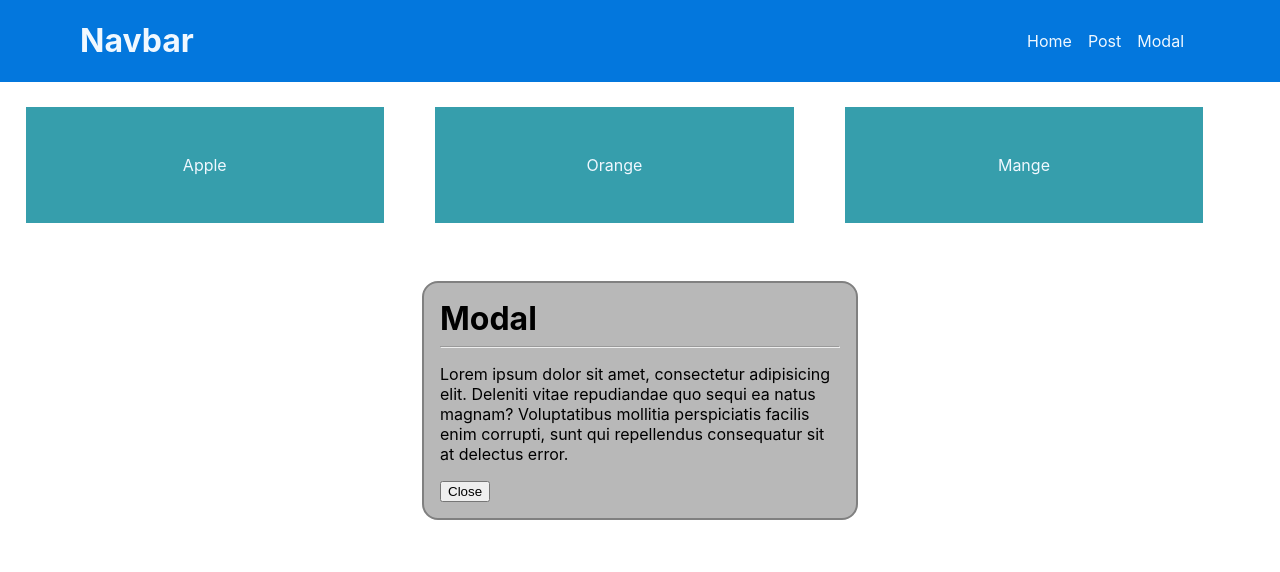
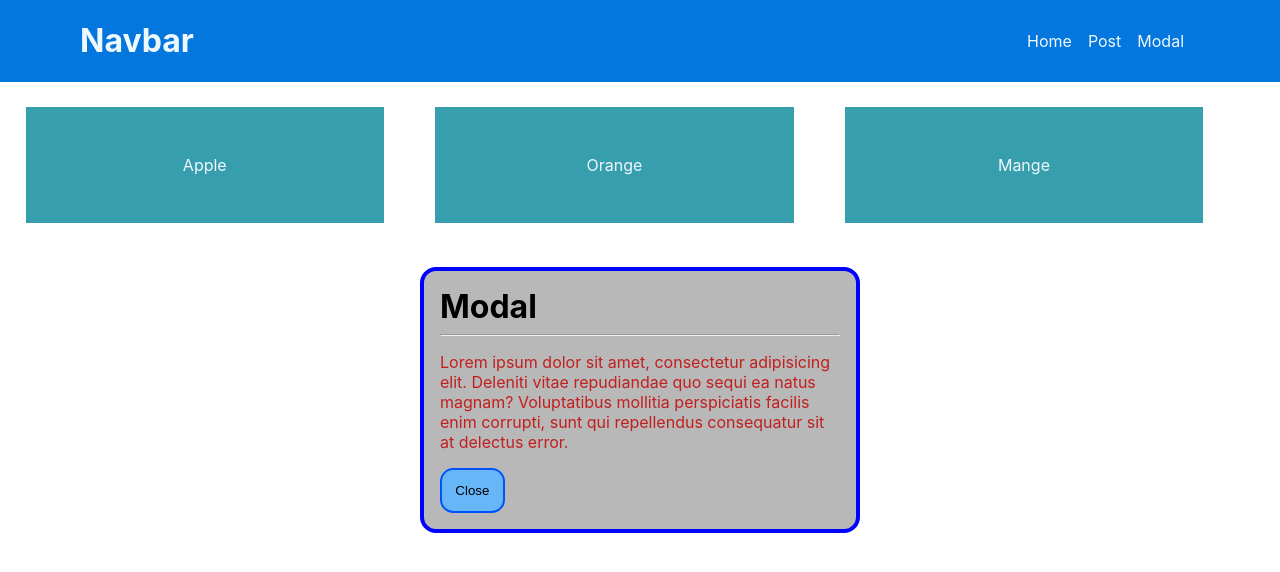
Before and after one commit to KyawZayYa2222/Learning-react, a React (Create React App) app in the folder spa-react/: page / in a window 1280 px wide. Both pictures are taken after a click on the item "Modal". Shown: the top 572 px of the page. Built offline with nearby package versions, Linux system fonts and the light colour scheme.

Commit message:
using css

```diff
--- a/spa-react/src/App.js
+++ b/spa-react/src/App.js
@@ -12,15 +12,17 @@ export default function App() {
 
   let [showModal, setShowModal] = useState(false);
 
+  let className = 'text-danger';
+
   return (
     <>
     <Navbar setShowModal={setShowModal}/>
     <Post posts={posts}></Post>
     {
-      showModal && <Modal setShowModal={setShowModal}>
+      showModal && <Modal setShowModal={setShowModal} danger={false}>
         <h1 className="title">Modal</h1>
         <hr />
-        <p>
+        <p className={`text ${className}`}>
           Lorem ipsum dolor sit amet, consectetur adipisicing elit.
           Deleniti vitae repudiandae quo sequi ea natus magnam?
           Voluptatibus mollitia perspiciatis facilis enim corrupti,
--- a/spa-react/src/components/Modal/index.css
+++ b/spa-react/src/components/Modal/index.css
@@ -1,4 +1,4 @@
-.modal-con {
+.modal-component .modal-con {
     position: absolute;
     top: 0;
     left: 0;
@@ -10,7 +10,7 @@
     align-items: center;
 }
 
-.modal-con .modal {
+.modal-component .modal-con .modal {
     width: 400px;
     background-color: rgb(184, 184, 184);
     padding: 1em;
@@ -18,7 +18,11 @@
     border-radius: 1em;
 }
 
-.modal .title {
+.modal-component .modal .title {
     padding: 0;
     margin: 0;
 }
+
+.text-danger {
+    color: rgb(194, 31, 31);
+  }
--- a/spa-react/src/components/Modal/index.js
+++ b/spa-react/src/components/Modal/index.js
@@ -1,15 +1,21 @@
 import React from 'react'
 import './index.css'
 import ReactDom from 'react-dom'
+import styles from './modal.module.css'
 
-export default function Modal({children, setShowModal}) {
+export default function Modal({children, setShowModal, danger}) {
   return (
     ReactDom.createPortal(
-      <div className='modal-con'>
-          <div className="modal">
-              {children}
-              <button onClick={() => setShowModal(false)}>Close</button>
-          </div>
+      <div className="modal-component">
+        <div className='modal-con'>
+            <div className="modal" style={{
+                border: '4px solid',
+                borderColor: danger ? 'red' : 'blue'
+              }}>
+                {children}
+                <button onClick={() => setShowModal(false)} className={styles.btn}>Close</button>
+            </div>
+        </div>
       </div>
     , document.getElementById('modal'))
   )
--- /dev/null
+++ b/spa-react/src/components/Modal/modal.module.css
@@ -0,0 +1,11 @@
+.btn {
+    cursor: pointer;
+    padding: 1em;
+    background-color: rgb(102, 182, 248);
+    border: 2px solid rgb(0, 81, 255);
+    border-radius: 1em;
+}
+
+.btn:hover {
+    background-color: rgb(80, 172, 247);
+}
```
